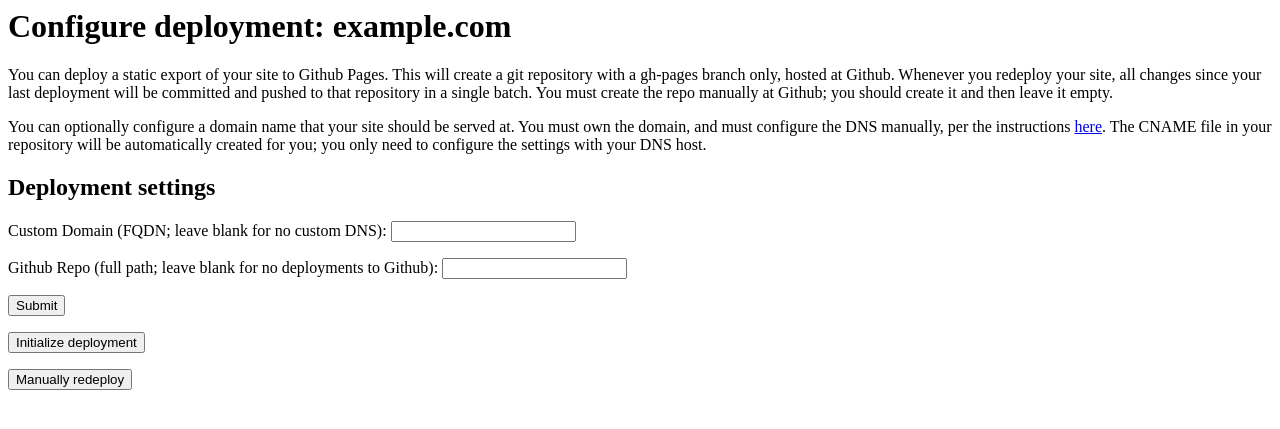
After one commit to ejucovy/django-svenweb, a Django app: template sites/templates/sites/site/deploy.html in a window 1280 px wide. The commit adds this page. Shown: the top 429 px of the page. Run offline with Django 3.2, Linux system fonts and the light colour scheme; the template is opened without the code that fills it: values that come from a table or form of the project are taken from there, others are empty.

Commit message:
add config and UI for github-pages site deployment

```diff
--- /dev/null
+++ b/sites/templates/sites/site/deploy.html
@@ -0,0 +1,45 @@
+{% extends "base.html" %}
+
+{% block content %}
+<h1>Configure deployment: {{site.name}}</h1>
+
+<p>
+  You can deploy a static export of your site to Github Pages.
+  This will create a git repository with a gh-pages branch only,
+  hosted at Github.  Whenever you redeploy your site, all changes
+  since your last deployment will be committed and pushed to that
+  repository in a single batch.  You must create the repo manually
+  at Github; you should create it and then leave it empty.
+</p>
+
+<p>
+  You can optionally configure a domain name that your site should
+  be served at.  You must own the domain, and must configure the DNS manually,
+  per the instructions <a href="http://pages.github.com/#custom_domains">here</a>.
+  The CNAME file in your repository will be automatically created for you;
+  you only need to configure the settings with your DNS host.
+</p>
+
+<h2>Deployment settings</h2>
+<form method="POST" action=".">
+  {% csrf_token %}
+  <p>
+    Custom Domain (FQDN; leave blank for no custom DNS):
+    <input type="text" name="custom_domain" value="{{site.custom_domain}}"/>
+  </p>
+  <p>
+    Github Repo (full path; leave blank for no deployments to Github):
+    <input type="text" name="github_repo" value="{{site.github_repo}}"/>
+  </p>
+  <input type="submit" />
+</form>
+
+<form method="POST" action="./github/init/">
+  {% csrf_token %}
+  <input type="submit" value="Initialize deployment" />
+</form>
+<form method="POST" action="./github/push/">
+  {% csrf_token %}
+  <input type="submit" value="Manually redeploy" />
+</form>
+{% endblock %}
--- a/sites/templates/sites/site/home.html
+++ b/sites/templates/sites/site/home.html
@@ -10,4 +10,7 @@
   <li><a href="/.create/">Create a page</a></li>
 </ul>
 
+<ul>
+  <li><a href="/.deploy/">Configure deployment</a></li>
+</ul>
 {% endblock %}
--- a/urls.py
+++ b/urls.py
@@ -11,8 +11,9 @@ urlpatterns = patterns(
     url(r'^.home/$', 'svenweb.sites.views.site_home', name='site_home'),
     url(r'^$', 'svenweb.sites.views.home', name='home'),
 
-    url(r'^.export_init/$', 'svenweb.sites.views.site_setup_github_mirror'),
-    url(r'^.export/$', 'svenweb.sites.views.site_export'),
+    url(r'^.deploy/$', 'svenweb.sites.views.deploy'),
+    url(r'^.deploy/github/init/$', 'svenweb.sites.views.deploy_to_github_initial'),
+    url(r'^.deploy/github/push/$', 'svenweb.sites.views.deploy_to_github'),
 
     url(r'^.index/(?P<subpath>.*)/*$', 'svenweb.sites.views.page_index', name='page_index'),
 #    url(r'^.history/(?P<subpath>.*)$', 'svenweb.sites.views.page_history', name='page_history'),
```
Also changed, not shown: sites/models.py (+52 -0 lines), sites/views.py (+40 -9 lines).
